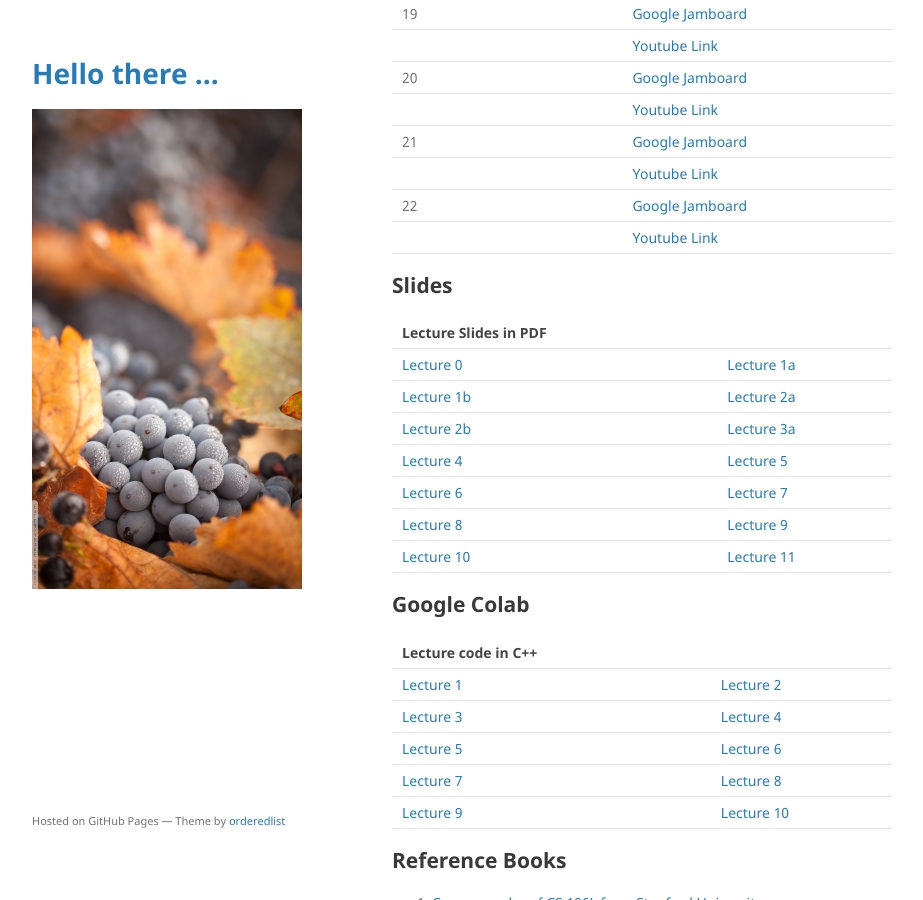
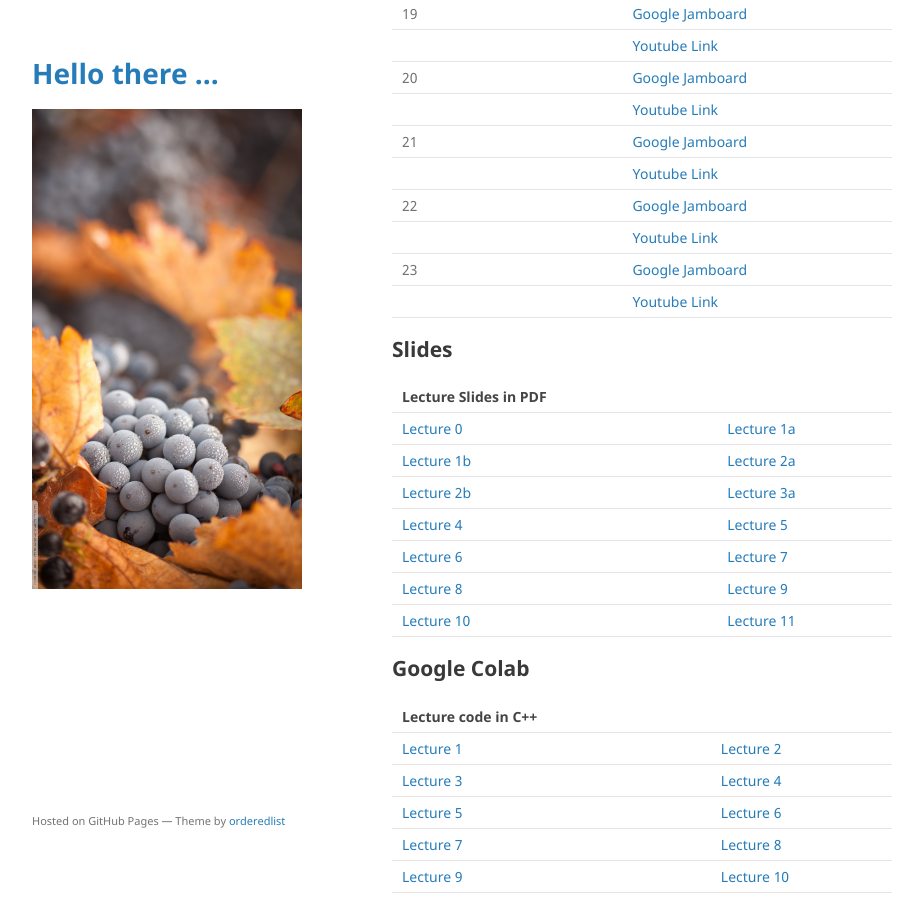
Before and after one commit to mohammadmotiurrahman/mohammadmotiurrahman.github.io, a Jekyll site: the page built from cse203_1/index.md, in a window 1280 px wide and 900 px high, scrolled down 3821 px. Shown: the whole window, without its empty margins (178-1101 px from the left). Built offline with Jekyll 4.4.1, drawn with Linux system fonts in a browser that asks for light colours; our own code applies the rules of GitHub Pages for plain Markdown files.

Commit message:
Update index.md

```diff
--- a/cse203_1/index.md
+++ b/cse203_1/index.md
@@ -127,6 +127,8 @@ environment will force me to not evaluate your exam copies.
 |         |              | [Youtube Link](https://youtu.be/EuPHRsXqv3w)                                                                   |
 | 22      |              | [Google Jamboard](https://jamboard.google.com/d/1o8e5-MkF3W7F8EwwSM-sd9dvY_qzLA10suHmgNQ2A0c/edit?usp=sharing) |
 |         |              | [Youtube Link](https://youtu.be/iOKFC13Z8BA)                                                                   |
+| 23      |              | [Google Jamboard]() |
+|         |              | [Youtube Link](https://youtu.be/V2fadJE68rY)                                                                   |
 
 
 
```
